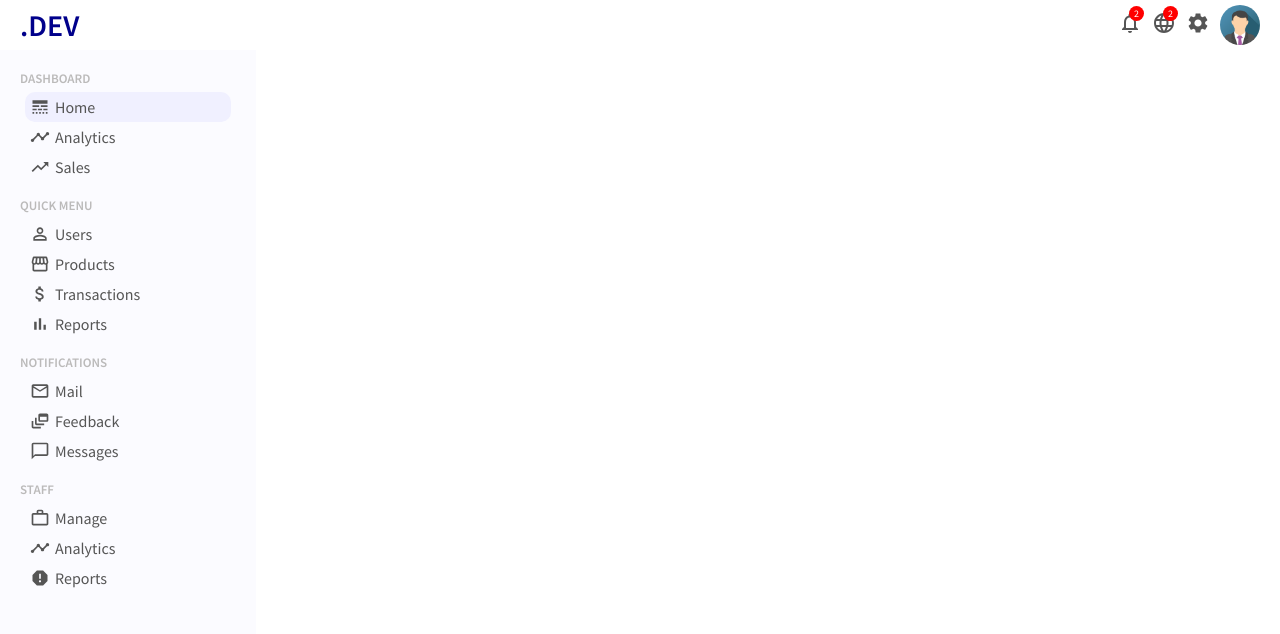
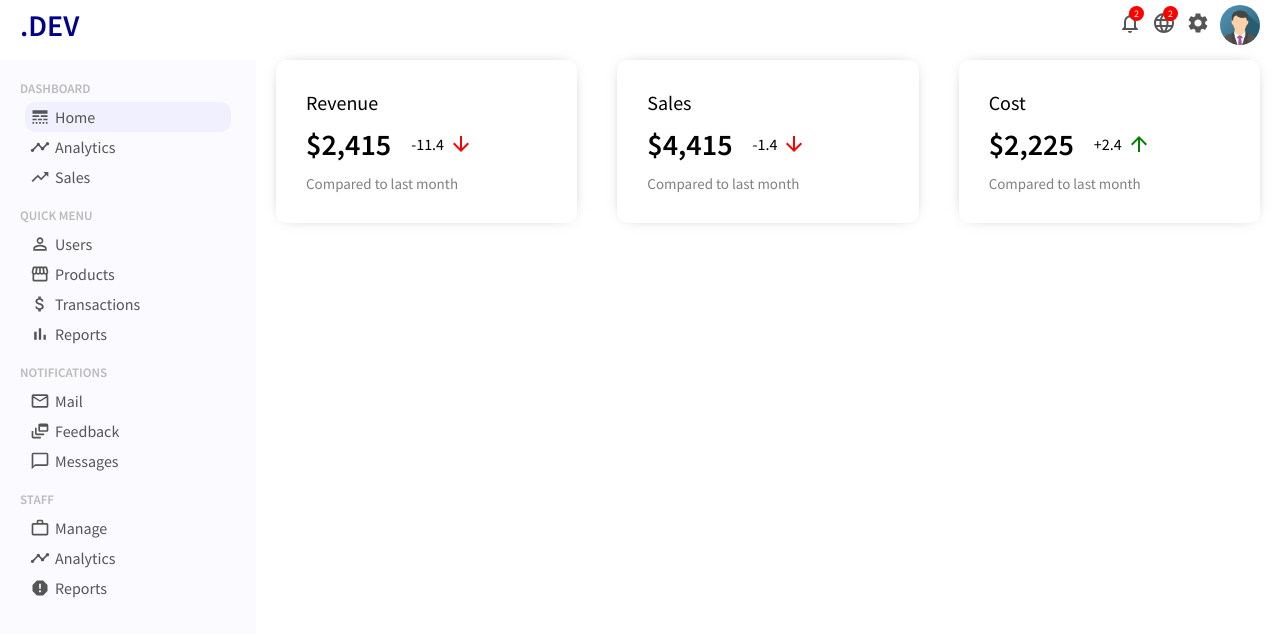
Before and after one commit to johntanderson/react-dashboard, a React (Create React App) app: page / in a window 1280 px wide. Shown: the top 634 px of the page. Built offline with nearby package versions, Linux system fonts and the light colour scheme.

Commit message:
Add featured info panels to homepage.

```diff
--- a/src/App.jsx
+++ b/src/App.jsx
@@ -1,5 +1,6 @@
 import Navbar from "./components/Navbar/Navbar";
 import Sidebar from "./components/Sidebar/Sidebar";
+import Home from './routes/home/Home';
 import './app.css';
 
 function App() {
@@ -8,8 +9,7 @@
       <Navbar />
       <div className="container">
         <Sidebar />
-        <div className="others">
-        </div>
+        <Home />
       </div>
     </div>
   );
--- a/src/app.css
+++ b/src/app.css
@@ -5,8 +5,5 @@
 
 .container {
     display: flex;
+    margin-top: 10px;
 }
-
-.others {
-    flex: 4;
-}
--- /dev/null
+++ b/src/components/FeaturedInfo/FeaturedInfo.jsx
@@ -0,0 +1,34 @@
+import React from 'react'
+import { ArrowDownward, ArrowUpward } from '@material-ui/icons';
+import './featuredInfo.css';
+
+export default function FeaturedInfo() {
+  return (
+    <div className="featured">
+        <div className="featuredItem">
+            <span className="featuredTitle">Revenue</span>
+            <div className="featuredMoneyContainer">
+                <span className="featuredMoney">$2,415</span>
+                <span className="featuredMoneyRate">-11.4 <ArrowDownward className="featuredIcon negative"/> </span>
+            </div>
+            <span className="featuredSub">Compared to last month</span>
+        </div>
+        <div className="featuredItem">
+            <span className="featuredTitle">Sales</span>
+            <div className="featuredMoneyContainer">
+                <span className="featuredMoney">$4,415</span>
+                <span className="featuredMoneyRate">-1.4 <ArrowDownward className="featuredIcon negative"/> </span>
+            </div>
+            <span className="featuredSub">Compared to last month</span>
+        </div>
+        <div className="featuredItem">
+            <span className="featuredTitle">Cost</span>
+            <div className="featuredMoneyContainer">
+                <span className="featuredMoney">$2,225</span>
+                <span className="featuredMoneyRate">+2.4 <ArrowUpward className="featuredIcon"/> </span>
+            </div>
+            <span className="featuredSub">Compared to last month</span>
+        </div>
+    </div>
+  )
+}
--- /dev/null
+++ b/src/components/FeaturedInfo/featuredInfo.css
@@ -0,0 +1,51 @@
+.featured {
+    width: 100%;
+    display: flex;
+    justify-content: space-between;
+}
+
+.featuredItem {
+    flex: 1;
+    margin: 0px 20px;
+    padding: 30px;
+    border-radius: 10px;
+    cursor: pointer;
+    -webkit-box-shadow: 0px 0px 15px -10px rgba(0, 0, 0, 0.75);
+    box-shadow: 0px 0px 15px -10px rgba(0, 0, 0, 0.75);
+}
+
+.featuredTitle {
+    font-size: 20px;
+}
+
+.featuredMoneyContainer {
+    margin: 10px 0px;
+    display: flex;
+    align-items: center;
+}
+
+.featuredMoney {
+    font-size: 30px;
+    font-weight: 600;
+}
+
+.featuredMoneyRate {
+    display: flex;
+    align-items: center;
+    margin-left: 20px;
+}
+
+.featuredIcon {
+    font-size: 14px;
+    margin-left: 5px;
+    color: green;
+}
+
+.featuredIcon.negative {
+    color: red;
+}
+
+.featuredSub {
+    font-size: 15px;
+    color: gray;
+}
--- a/src/components/Sidebar/sidebar.css
+++ b/src/components/Sidebar/sidebar.css
@@ -4,6 +4,7 @@
     background-color: rgb(251, 251, 255);
     position: sticky;
     top: 50px;
+    max-width: 300px;
 }
 
 .sidebarWrapper {
--- /dev/null
+++ b/src/routes/home/Home.jsx
@@ -0,0 +1,11 @@
+import React from 'react'
+import FeaturedInfo from '../../components/FeaturedInfo/FeaturedInfo';
+import './home.css';
+
+export default function Home() {
+  return (
+    <div className="home">
+      <FeaturedInfo />
+    </div>
+  )
+}
--- /dev/null
+++ b/src/routes/home/home.css
@@ -0,0 +1,3 @@
+.home {
+    flex: 4;
+}
```
